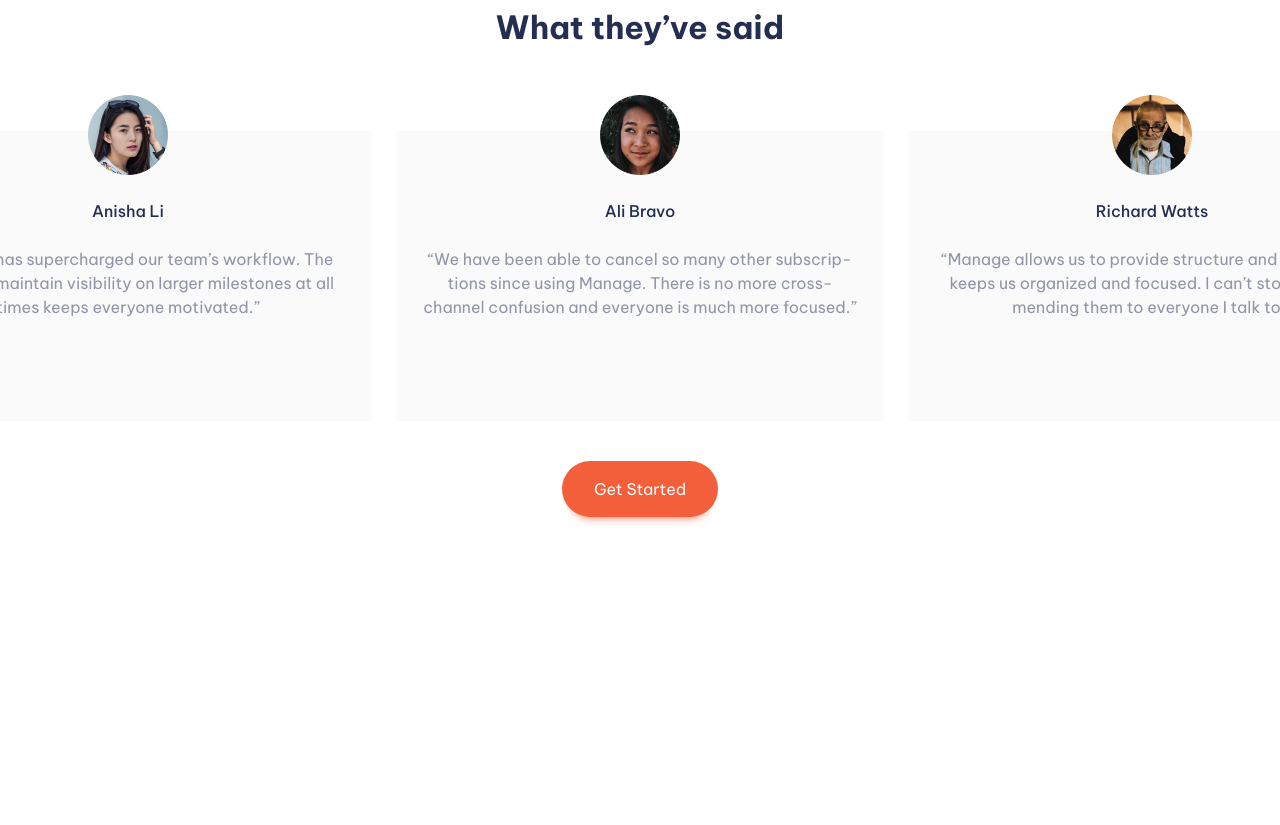
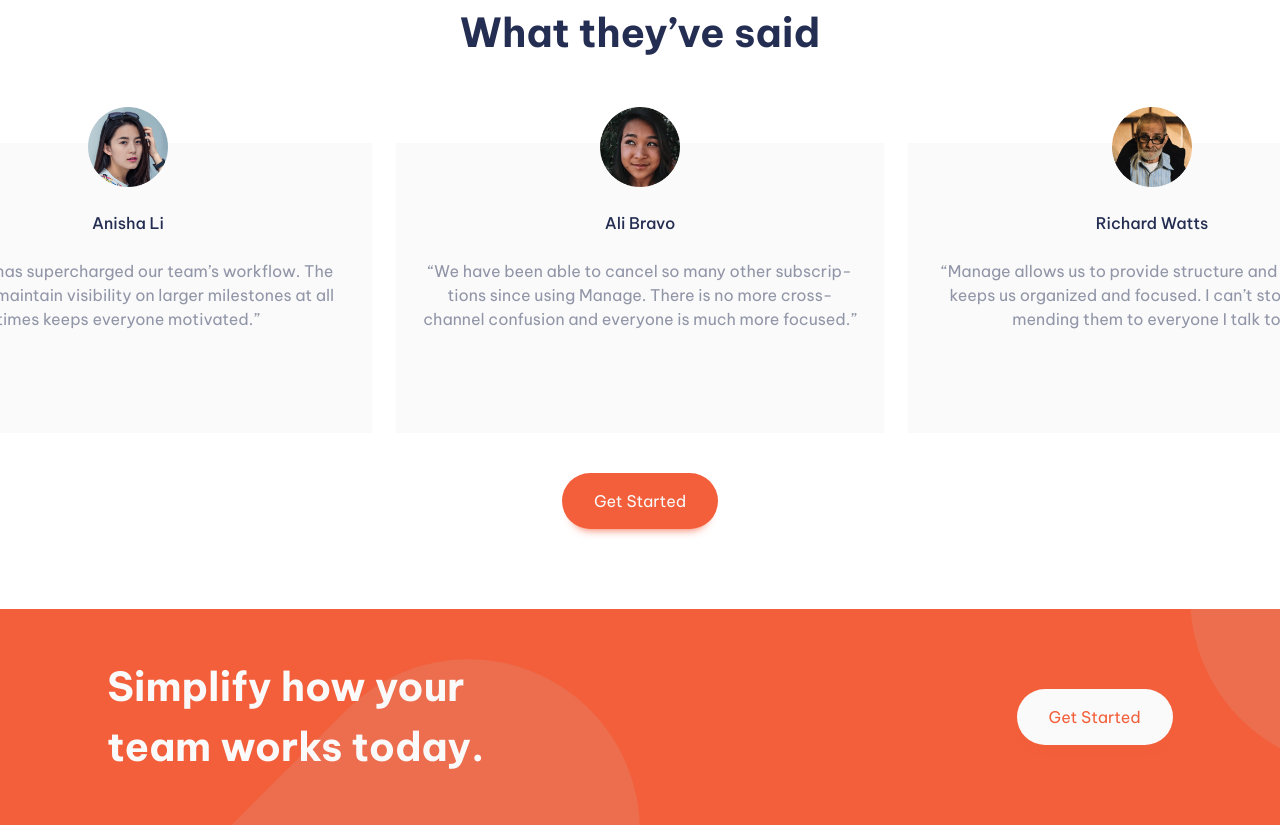
Before and after one commit to Divine-hash/manage-landing-page, a website built with webpack: page src/template.html in a window 1280 px wide. Shown: the part 1476-2301 px from the top of the page. Before the commit the page ends 2073 px from the top, so only its background shows below. Built offline with nearby package versions, Linux system fonts and the light colour scheme.

Commit message:
implement simplify section

```diff
--- a/src/css/styles.css
+++ b/src/css/styles.css
@@ -58,6 +58,7 @@
 @media screen and (min-width: 70em) {
   :root {
     --fs-300: calc(56rem / 16);
+    --fs-200: calc(40rem / 16);
   }
 }
 
@@ -265,6 +266,11 @@ h2 {
 
 .cta-btn:hover {
   background-color: hsl(12, 88%, 65%);
+}
+
+.cta-btn--white {
+  background-color: var(--clr-red-100);
+  color: var(--clr-red-300);
 }
 
 /* navigation */
@@ -593,3 +599,54 @@ h2 {
     display: none;
   }
 }
+
+
+
+
+
+/*
+=============================================
+  SIMPLIFY SECTION
+=============================================
+*/
+
+.simplify {
+  background-color: var(--clr-red-300);
+  padding: calc(80rem / 16) 0;
+  background-image: url("../assets/images/bg-tablet-pattern-2.svg");
+  background-repeat: no-repeat;
+  background-position: left -410px top 50px;
+  background-size: 130%;
+}
+
+.simplify h2 {
+  text-align: center;
+  color: var(--clr-red-100);
+}
+
+.simplify__container {
+  display: flex;
+  flex-direction: column;
+  align-items: center;
+  gap: calc(40rem / 16);
+}
+
+@media screen and (min-width: 44em) {
+  .simplify {
+    background-image: url("../assets/images/bg-tablet-pattern-2.svg"),
+      url("../assets/images/bg-tablet-pattern-2.svg");
+    background-position: left top 50px, right -550px top -480px;
+    background-size: 50%;
+    padding: calc(48rem / 16);
+  }
+
+  .simplify h2 {
+    text-align: left;
+    max-width: 500px;
+  }
+
+  .simplify__container {
+    flex-direction: row;
+    justify-content: space-between;
+  }
+}
--- a/src/template.html
+++ b/src/template.html
@@ -166,11 +166,17 @@
     </div>
  </section>
 
+ <section class="simplify">
+    <div class="simplify__container container">
+      <h2>Simplify how your team works today.</h2>
+      <a href="#" class="cta-btn cta-btn--white d-block">Get Started</a>
+    </div>
+ </section>
+
   <!--
-  Get Started
 
-  Simplify how your team works today.
-  Get Started
+
+
 
   Home
   Pricing
```
Also changed, not shown: src/assets/images/bg-tablet-pattern-2.svg (added).
